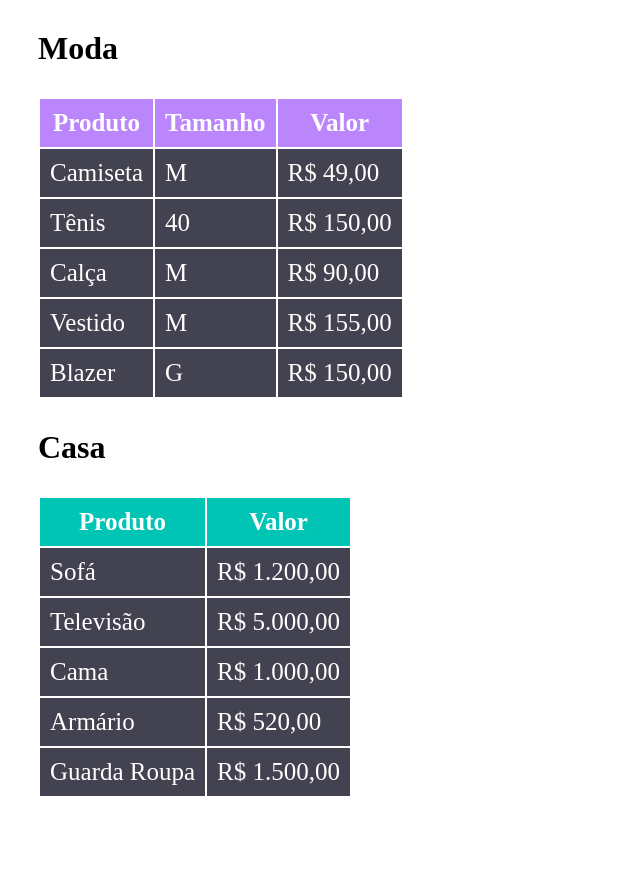
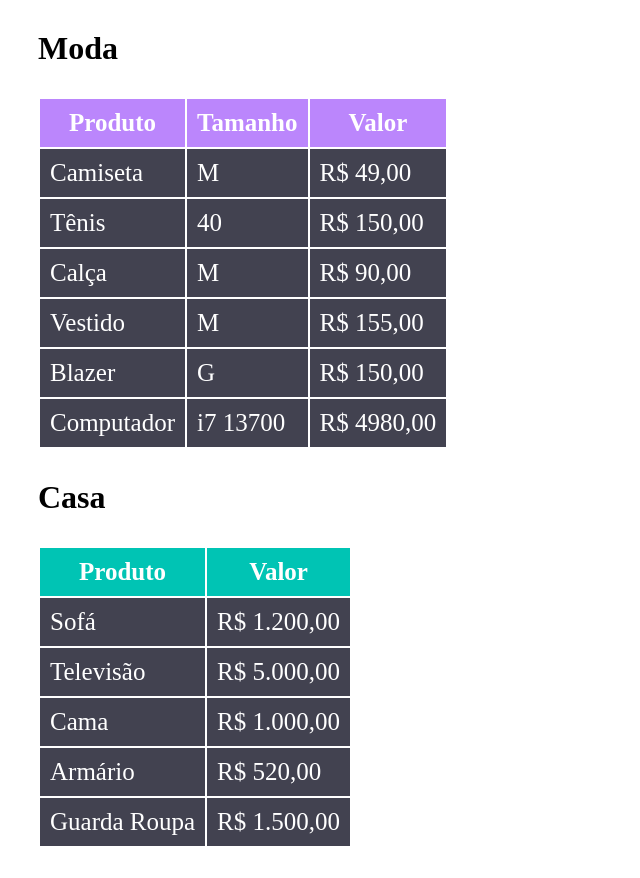
Before and after one commit to danilo-cavalcante/Tabela-Estilizada-HTML-CSS-Basico, a plain HTML site: page index.html in a window 1280 px wide. Shown: the whole page, without its empty margins (0-640 px from the left). Before the commit the page ends 828 px from the top, so only its background shows below. Drawn offline with Linux system fonts and the light colour scheme.

Commit message:
alteração pequena feita

```diff
--- a/index.html
+++ b/index.html
@@ -45,6 +45,11 @@
                 <td class="dados">G</td>
                 <td class="dados">R$ 150,00</td>
             </tr>
+            <tr>
+                <td class="dados">Computador</td>
+                <td class="dados">i7 13700</td>
+                <td class="dados">R$ 4980,00</td>
+            </tr>
         </tbody>
     </table>
 
```
